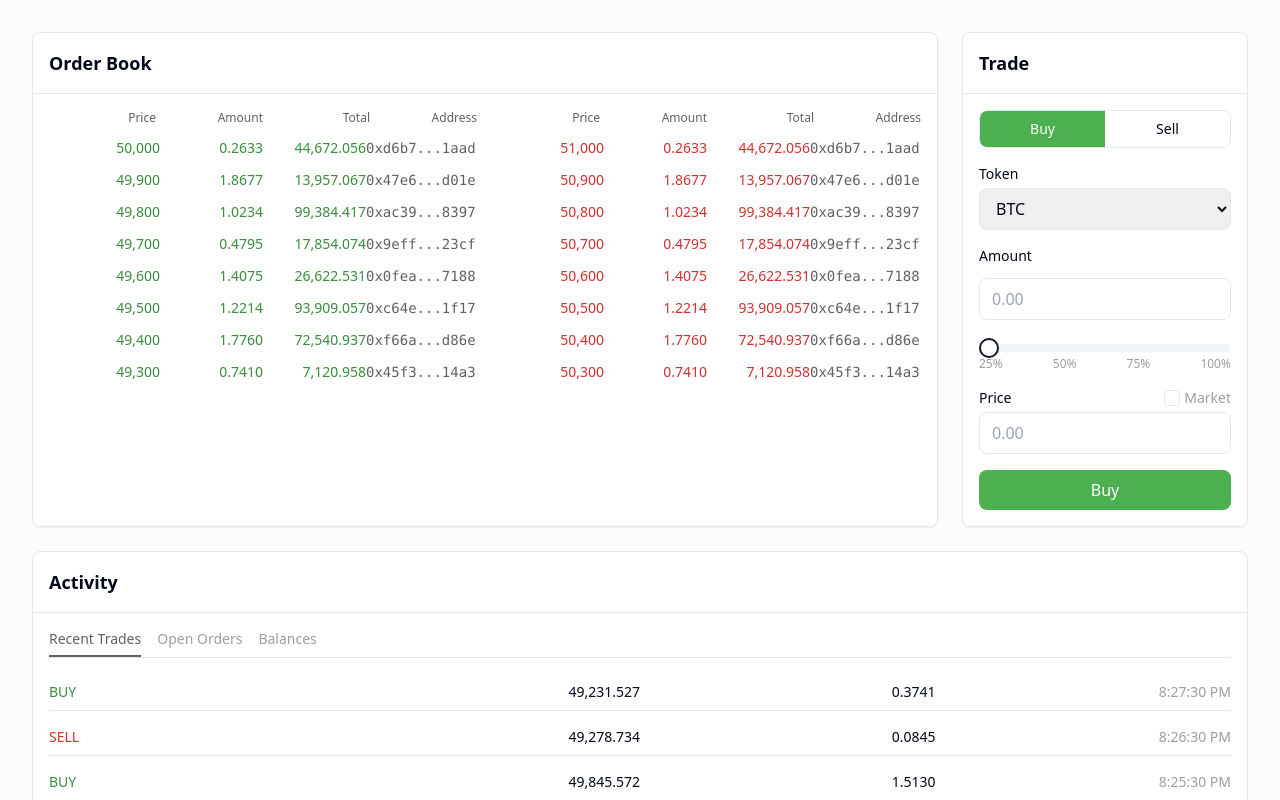
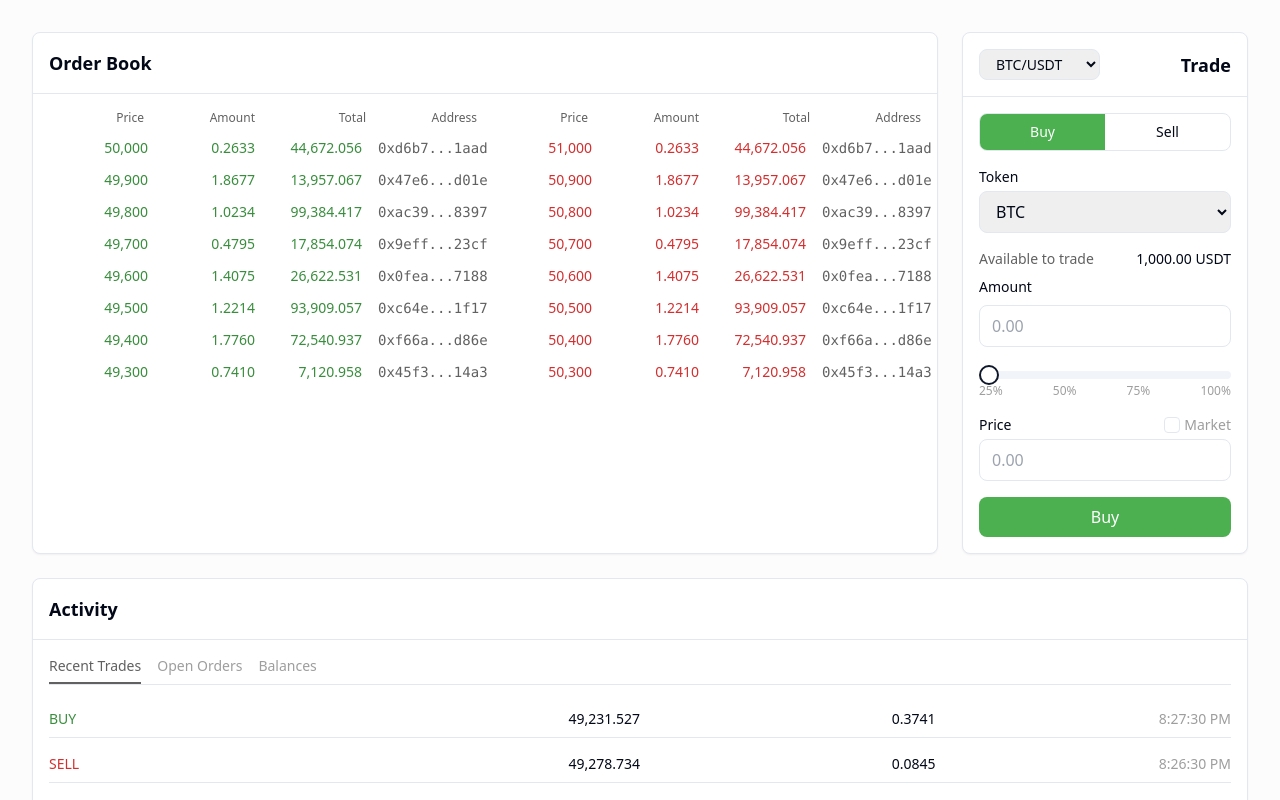
Before and after one commit to aspensprotocol/tradeglance-ui, a React (Vite) app: page / in a window 1280 px wide. Shown: the top 800 px of the page. Built offline with nearby package versions, Linux system fonts and the light colour scheme.

Commit message:
Enhance UI and add trading pair selection
- Added "Available to trade" line above Amount input.
- Added spacing between Total and Address in Order Book.
- Added trading pair selection dropdown.

```diff
--- a/src/components/OrderBook.tsx
+++ b/src/components/OrderBook.tsx
@@ -24,7 +24,7 @@ const OrderBook = () => {
 
   const OrderRow = ({ order, type }: { order: Order, type: 'bid' | 'ask' }) => (
     <div className={cn(
-      "grid grid-cols-4 py-1 px-2 text-sm transition-colors",
+      "grid grid-cols-4 py-1 px-2 text-sm transition-colors gap-x-4",
       "hover:bg-neutral-soft cursor-pointer",
       type === 'bid' ? "text-bid-dark" : "text-ask-dark"
     )}>
@@ -43,7 +43,7 @@ const OrderBook = () => {
 
       <div className="grid grid-cols-2 gap-4 p-4">
         <div className="space-y-1">
-          <div className="grid grid-cols-4 text-xs text-neutral-dark mb-2">
+          <div className="grid grid-cols-4 text-xs text-neutral-dark mb-2 gap-x-4">
             <span className="text-right">Price</span>
             <span className="text-right">Amount</span>
             <span className="text-right">Total</span>
@@ -55,7 +55,7 @@ const OrderBook = () => {
         </div>
 
         <div className="space-y-1">
-          <div className="grid grid-cols-4 text-xs text-neutral-dark mb-2">
+          <div className="grid grid-cols-4 text-xs text-neutral-dark mb-2 gap-x-4">
             <span className="text-right">Price</span>
             <span className="text-right">Amount</span>
             <span className="text-right">Total</span>
--- a/src/components/TradeForm.tsx
+++ b/src/components/TradeForm.tsx
@@ -5,11 +5,13 @@ import { Check } from "lucide-react";
 import { Slider } from "@/components/ui/slider";
 
 const tokens = ["BTC", "ETH", "SOL", "AVAX"];
+const tradingPairs = ["BTC/USDT", "ETH/USDT", "SOL/USDT", "AVAX/USDT"];
 
 const TradeForm = () => {
   const [activeTab, setActiveTab] = useState<"buy" | "sell">("buy");
   const [isMarket, setIsMarket] = useState(false);
   const [selectedToken, setSelectedToken] = useState(tokens[0]);
+  const [selectedPair, setSelectedPair] = useState(tradingPairs[0]);
   const [amount, setAmount] = useState("");
   const [price, setPrice] = useState("");
   const [sliderValue, setSliderValue] = useState([0]);
@@ -23,7 +25,20 @@ const TradeForm = () => {
   return (
     <div className="h-full bg-white rounded-lg shadow-sm border animate-fade-in">
       <div className="p-4 border-b">
-        <h2 className="text-lg font-semibold">Trade</h2>
+        <div className="flex justify-between items-center">
+          <select
+            value={selectedPair}
+            onChange={(e) => setSelectedPair(e.target.value)}
+            className="px-3 py-1 rounded-lg border focus:outline-none focus:ring-2 focus:ring-neutral text-sm"
+          >
+            {tradingPairs.map((pair) => (
+              <option key={pair} value={pair}>
+                {pair}
+              </option>
+            ))}
+          </select>
+          <h2 className="text-lg font-semibold">Trade</h2>
+        </div>
       </div>
 
       <div className="p-4 space-y-4">
@@ -71,6 +86,10 @@ const TradeForm = () => {
           </div>
 
           <div className="space-y-2">
+            <div className="flex justify-between items-center text-sm">
+              <span className="text-neutral-dark">Available to trade</span>
+              <span className="font-medium">1,000.00 USDT</span>
+            </div>
             <label className="block text-sm font-medium mb-1">Amount</label>
             <input
               type="number"
```
